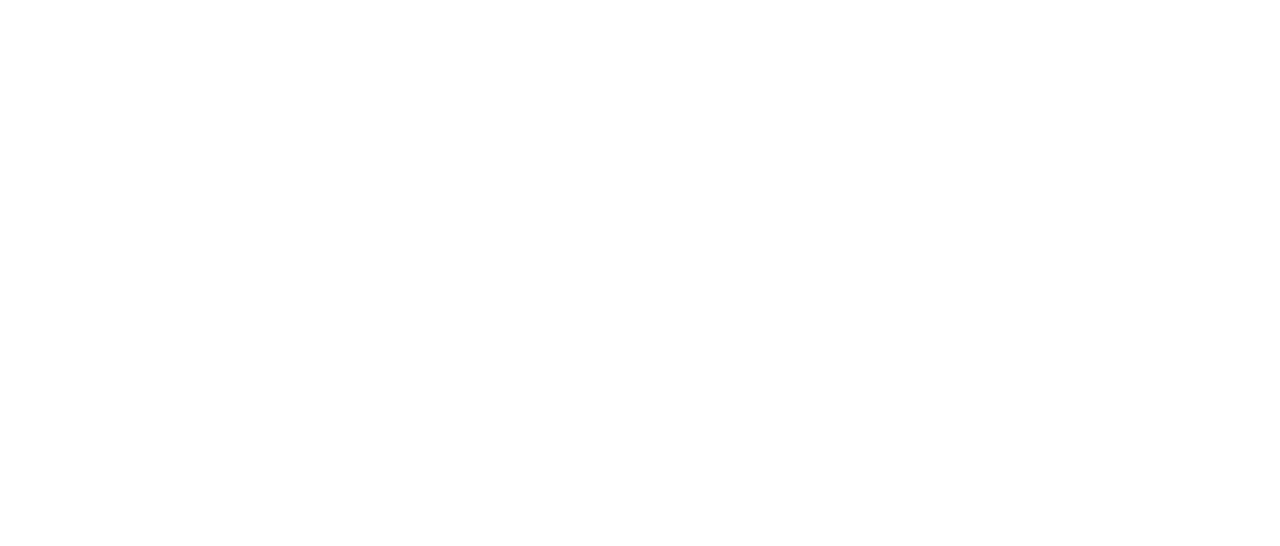
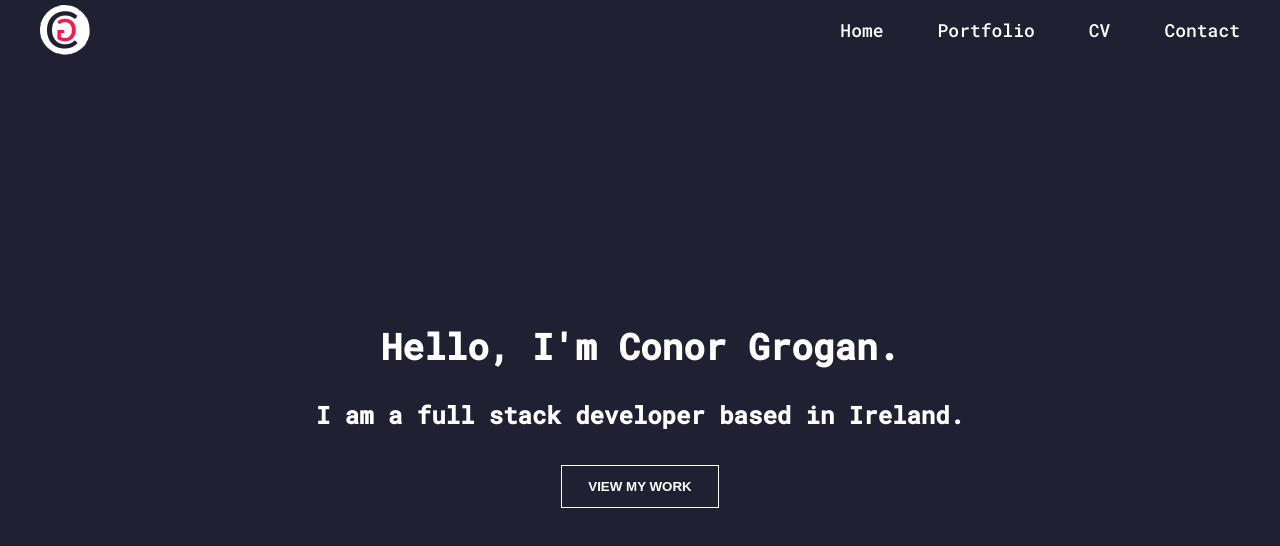
Before and after one commit to crgrogan/portfolio-website, a plain HTML site: page index.html in a window 1280 px wide. Drawn offline with Linux system fonts and the light colour scheme.

Commit message:
Feat: Add  navbar and banner

```diff
--- a/index.html
+++ b/index.html
@@ -10,6 +10,33 @@
     <link href="https://fonts.googleapis.com/css2?family=Roboto+Mono:wght@500&display=swap" rel="stylesheet">
 </head>
 <body>
+    <header>
+        <div class="navbar">
+            <div class="wrapper">
+                <nav>
+                    <div class="logo"><img src="./images/logo.png" alt="Conor Grogan Logo"></div>
+                    <ul class="nav-links">
+                        <li class="nav-item"><a href="#home">Home</a></li>
+                        <li class="nav-item"><a href="#portfolio">Portfolio</a></li>
+                        <li class="nav-item"><a href="#cv">CV</a></li>
+                        <li class="nav-item contact-link"><a href="#contact">Contact</a></li>
+                        <li class="nav-menu">Menu</li>
+                    </ul>
+                </nav>
+            </div>
+        </div>
+        <section class="banner">
+            <div class="wrapper">
+                <h1>Hello, I'm Conor Grogan.</h1>
+                <h2>I am a full stack developer based in Ireland.</h2>
+                <button class="view-portfolio-btn">VIEW MY WORK</button>
+            </div>
+        </section>
+    </header>
+    <main>
+    </main>
+    <footer>
+    </footer>
     <script src="app.js"></script>
 </body>
 </html>
--- a/style.css
+++ b/style.css
@@ -1,7 +1,16 @@
+:root {
+  --primary-bg-color: #202032;
+  --secondary-bg-color: #f5f5f5;
+  --tertiary-bg-color: #f51b4e;
+  --primary-font-color: #0000;
+  --secondary-font-color: #fff;
+}
+
 html {
   font-size: 62.5%;
   margin: 0;
   padding: 0;
+  box-sizing: border-box;
 }
 
 body {
@@ -9,6 +18,20 @@ body {
   margin: 0;
   padding: 0;
   font-family: "Roboto Mono", monospace;
+}
+
+h1 {
+  font-size: 3.6rem;
+}
+h2 {
+  font-size: 2.4rem;
+}
+h3 {
+  font-size: 1.8rem;
+}
+
+h4 {
+  font-size: 1.6rem;
 }
 
 ul {
@@ -19,4 +42,101 @@ ul {
 
 a {
   text-decoration: none;
+  color: inherit;
 }
+
+button:hover {
+  cursor: pointer;
+}
+
+/* Nav Bar */
+
+.navbar {
+  position: fixed;
+  top: 0;
+  width: 100%;
+  background-color: var(--primary-bg-color);
+}
+
+nav {
+  display: flex;
+  justify-content: space-between;
+  align-items: center;
+  height: 4em;
+}
+
+.wrapper {
+  max-width: 1200px;
+  width: 95%;
+  margin: 0 auto;
+}
+
+.logo img {
+  height: 50px;
+  width: 50px;
+}
+
+.nav-links {
+  display: flex;
+  font-size: 1.8rem;
+}
+
+.nav-item {
+  margin: 0 1.5em;
+  padding: 0.25em 0;
+  color: var(--secondary-font-color);
+  border-bottom: 0.25em solid transparent;
+}
+
+.nav-item:hover {
+  border-bottom: 0.25em solid var(--tertiary-bg-color);
+}
+
+.contact-link {
+  margin-right: 0;
+}
+
+.nav-menu {
+  display: none;
+}
+
+@media screen and (max-width: 576px) {
+  .nav-item {
+    display: none;
+  }
+
+  .nav-menu {
+    display: block;
+  }
+}
+/* Banner */
+
+.banner {
+  display: flex;
+  align-items: center;
+  height: 100vh;
+  background-color: var(--primary-bg-color);
+  /* background-image: url("./images/background.png");
+  background-position: center; */
+  color: var(--secondary-font-color);
+  text-align: center;
+}
+
+.view-portfolio-btn {
+  font-weight: 700;
+  color: var(--secondary-font-color);
+  background: transparent;
+  border: 1px solid var(--secondary-font-color);
+  padding: 1em 2em;
+  margin-top: 1em;
+}
+
+.view-portfolio-btn:hover,
+.view-portfolio-btn:focus {
+  background-color: var(--tertiary-bg-color);
+  border: 1px solid var(--tertiary-bg-color);
+}
+
+footer {
+  background-color: var(--secondary-bg-color);
+}
```
Also changed, not shown: images/background.png (added), images/logo.png (added), images/portfolio-logo.png (added).
